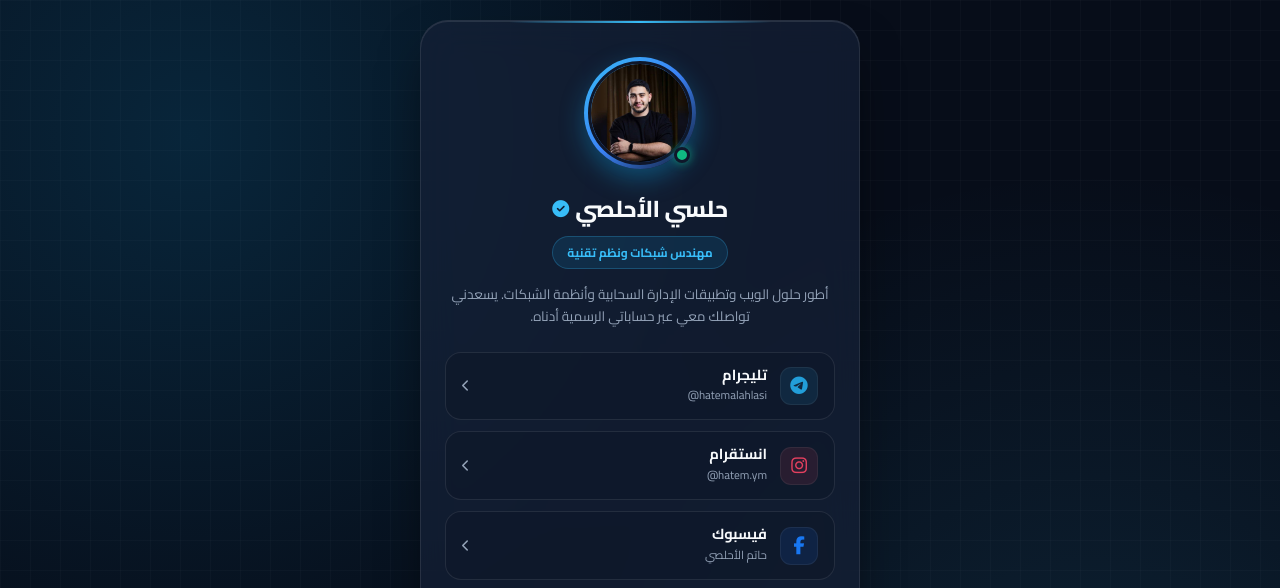
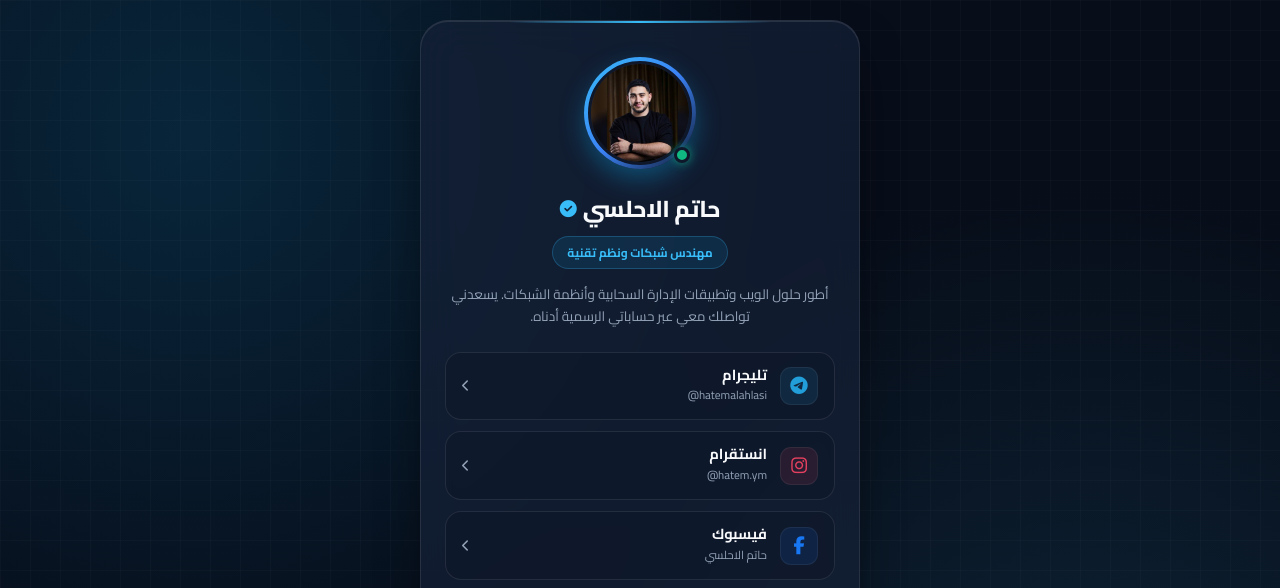
Before and after one commit to Hatemalahlasi/hatemalahlasi.github.io, a plain HTML site: page index.html in a window 1280 px wide. Both pictures are taken after a click on the button "مشاركة رابط الصفحة". Shown: the top 588 px of the page. Drawn offline with Linux system fonts and the light colour scheme.

Commit message:
Correct spelling of 'حاتم الأحلسي' to 'حاتم الاحلسي'

```diff
--- a/index.html
+++ b/index.html
@@ -3,7 +3,7 @@
 <head>
     <meta charset="UTF-8">
     <meta name="viewport" content="width=device-width, initial-scale=1.0, maximum-scale=1.0, user-scalable=no">
-    <title>حاتم الأحلسي | الملف الشخصي</title>
+    <title>حاتم الاحلسي | الملف الشخصي</title>
     <link rel="preconnect" href="https://fonts.googleapis.com">
     <link rel="preconnect" href="https://fonts.gstatic.com" crossorigin>
     <link href="https://fonts.googleapis.com/css2?family=Cairo:wght@400;600;700;800;900&display=swap" rel="stylesheet">
@@ -284,12 +284,12 @@
     <div class="profile-container">
         <!-- الصورة الشخصية -->
         <div class="avatar-wrapper">
-            <img src="avatar.jpg" alt="حلسي الأحلصي" class="avatar-img" onerror="this.src='https://ui-avatars.com/api/?name=حاتم+الأحلصي&background=0284c7&color=fff&size=200&font-size=0.38'">
+            <img src="avatar.jpg" alt="حاتم الاحلسي" class="avatar-img" onerror="this.src='https://ui-avatars.com/api/?name=حاتم+الاحلسي&background=0284c7&color=fff&size=200&font-size=0.38'">
             <span class="status-dot" title="متاح للتواصل"></span>
         </div>
 
         <div class="name-row">
-            <h1>حلسي الأحلصي</h1>
+            <h1>حاتم الاحلسي</h1>
             <i class="fa-solid fa-circle-check verified-badge" title="حساب رسمي"></i>
         </div>
         <div class="role-tag">مهندس شبكات ونظم تقنية</div>
@@ -327,7 +327,7 @@
                     <div class="icon-box"><i class="fa-brands fa-facebook-f"></i></div>
                     <div class="link-info">
                         <span class="link-title">فيسبوك</span>
-                        <span class="link-handle">حاتم الأحلصي</span>
+                        <span class="link-handle">حاتم الاحلسي</span>
                     </div>
                 </div>
                 <i class="fa-solid fa-chevron-left arrow-icon"></i>
@@ -365,15 +365,15 @@
         </button>
 
         <div class="footer-note">
-            جميع الحقوق محفوظة © 2026 حاتم الأحلسي
+            جميع الحقوق محفوظة © 2026 حاتم الاحلسي
         </div>
     </div>
 
     <script>
         function shareProfile() {
             const shareData = {
-                title: 'حاتم الأحلسي | الملف الشخصي',
-                text: 'تواصل مع حاتم الأحلسي عبر الحسابات الرسمية:',
+                title: 'حاتم الاحلسي | الملف الشخصي',
+                text: 'تواصل مع حاتم الاحلسي عبر الحسابات الرسمية:',
                 url: window.location.href
             };
 
```
